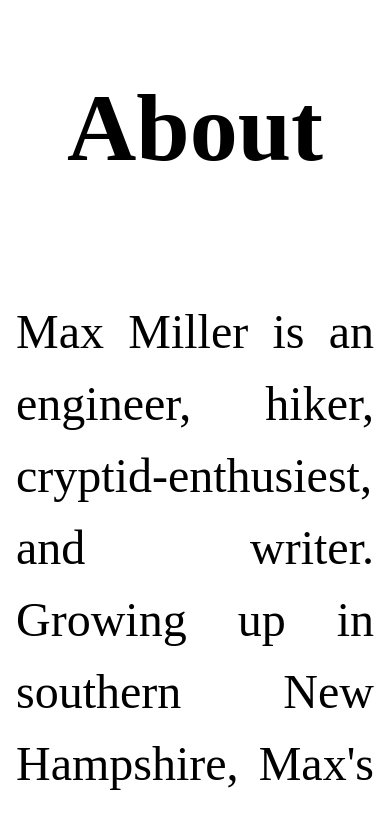
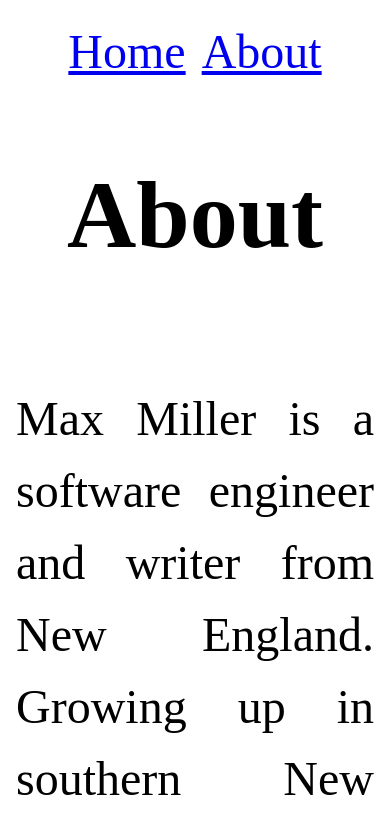
Before and after one commit to mam1101/max-miller-blog, a plain HTML site: page web/about/index.html in a window 390 px wide. Shown: the top 816 px of the page. Drawn offline with Linux system fonts and the light colour scheme.

Commit message:
changes pages & styles

```diff
--- a/web/about/index.html
+++ b/web/about/index.html
@@ -3,24 +3,39 @@
 <head>
 <title>About | Max Miller</title>
 <link rel="stylesheet" href="/assets/css/styles.css">
+<link rel="preconnect" href="https://fonts.googleapis.com">
+<link rel="preconnect" href="https://fonts.gstatic.com" crossorigin>
+<link href="https://fonts.googleapis.com/css2?family=IBM+Plex+Mono:ital,wght@0,100;0,200;0,300;0,400;0,500;0,600;0,700;1,100;1,200;1,300;1,400;1,500;1,600;1,700&display=swap" rel="stylesheet">
+
 </head>
 
 <body>
+  <header>
+    <nav>
+        <ul>
+          <li><a href="/">Home</a></li>
+          <li><a href="/about/">About</a></li>
+        </ul>
+    </nav>
+  </header>
   <h1> About </h1>
   <main>
+    <article>
       <p>
-      Max Miller is an engineer, hiker, cryptid-enthusiest, and writer.
+        Max Miller is a software engineer and writer from New England.
         Growing up in southern New Hampshire, Max's love of the outdoors and
         the horrors that may-or-may-not be lurking in the New England wilderness
         drove a passion for crafting stories that lurk under the surface of the innocuous.
         After graduating with a Bachelors of Science in Physics from the University
-      of New Hampshire, Max moved to Brookline MA where he now resides and works as
+        of New Hampshire, Max moved to Boston MA where he now resides and works as
         a software engineer. Most days he can be seen skulking around his local coffee
         shop or bookstore, usually with a notebook and pen. On the weekends, he likes
         hiking with his friends in the White Mountains and visiting local Massachusetts
-      nature trails. His work can be found in *Wingless Dreamer*, UNH's *Aegis*,
-      and on his personal blog *A Chair in the Void*.
+        nature trails. His work can be found in <a href="https://winglessdreamer.com/">Wingless Dreamer</a>,
+        UNH's <a href="https://wildcatlink.unh.edu/organization/aegis">Aegis</a>,
+        and on his personal blog <a href="https://medium.com/a-chair-in-the-void">A Chair in the Void</a>.
       </p>
+    </article>
   </main>
 </body>
 
--- a/web/assets/css/styles.css
+++ b/web/assets/css/styles.css
@@ -12,7 +12,7 @@ nav ul {
     justify-content: center;
 }
 nav ul li{
-    margin: 0 0.25rem;
+    margin: 0 0.5rem;
 }
 
 body {
@@ -35,6 +35,8 @@ main {
     }
     main, footer, nav {
         width: 960px;
+        line-height: 1.3;
+        padding: 0 2rem;
     }
 }
 
```
Also changed, not shown: web/index.html (+3 -3 lines). Lines whose indentation alone changed are shown as unchanged.
